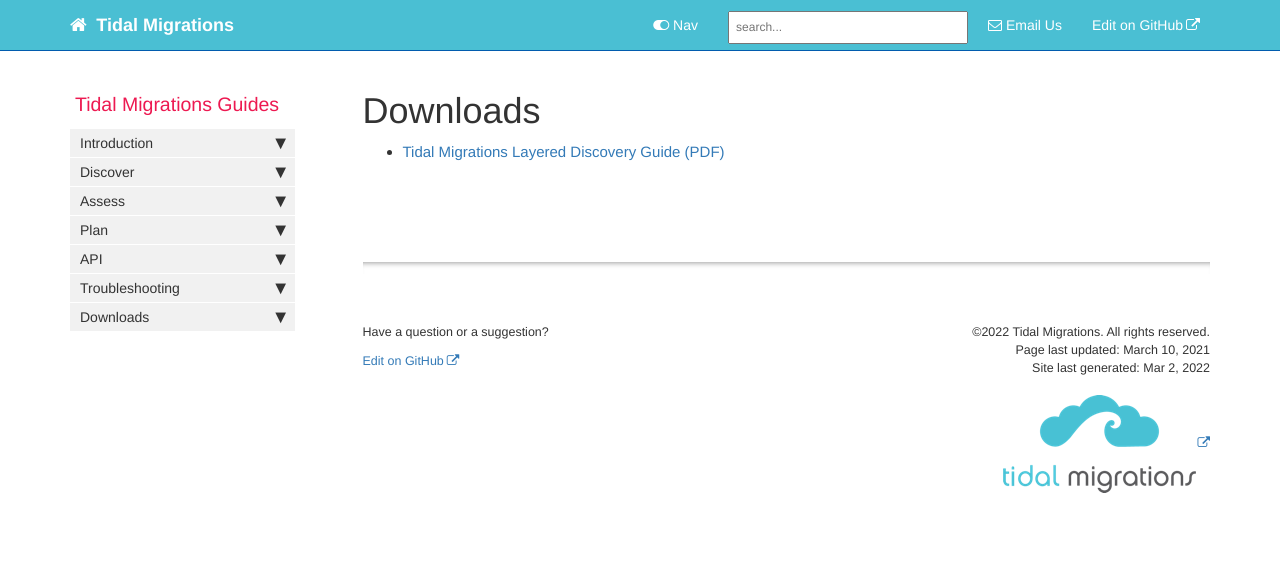
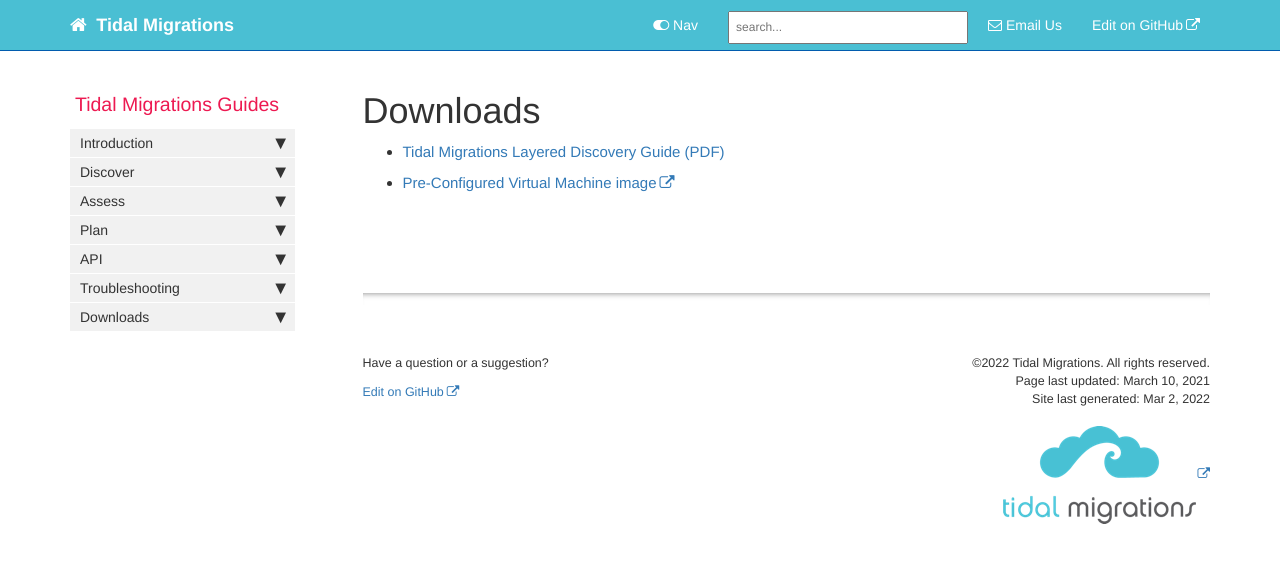
Before and after one commit to tidalmigrations/tidalmigrations.github.io, a Jekyll site: the page built from pages/user guides/downloads.md, in a window 1280 px wide. Shown: the top 563 px of the page. Built offline with Jekyll 4.4.1, drawn with Linux system fonts in a browser that asks for light colours; nearby versions of some CDN libraries; comment, search, counter and statistics services are not loaded.

Commit message:
Link offline guides to Pre-configured VM (#186)
* Add preconfig OVA in download section

* Link offline guides to pre-config VM

* Add pre-config VM to the side bar

```diff
--- a/_data/sidebars/main_sidebar.yml
+++ b/_data/sidebars/main_sidebar.yml
@@ -60,6 +60,10 @@ entries:
           - title: Windows DNS Zonefile Export
             output: web
             url: windows-zone-export.html
+          - title: Pre-Configured Virtual Machine
+            output: web
+            url: pre-configured-vms.html
+
       - title: Assess
         output: web
         folderitems:
@@ -87,6 +91,7 @@ entries:
           - title: Assessment Projects
             output: web
             url: /assessment-projects.html
+
       - title: Plan
         output: web
         folderitems:
--- a/pages/user guides/downloads.md
+++ b/pages/user guides/downloads.md
@@ -6,3 +6,4 @@ permalink: downloads.html
 ---
 
 - [Tidal Migrations Layered Discovery Guide (PDF)](/book/discover.pdf)
+- [Pre-Configured Virtual Machine image](https://guides.tidalmg.com/pre-configured-vms.html)
```
Also changed, not shown: pages/user guides/tidal-vms.md (+1 -0 lines).
